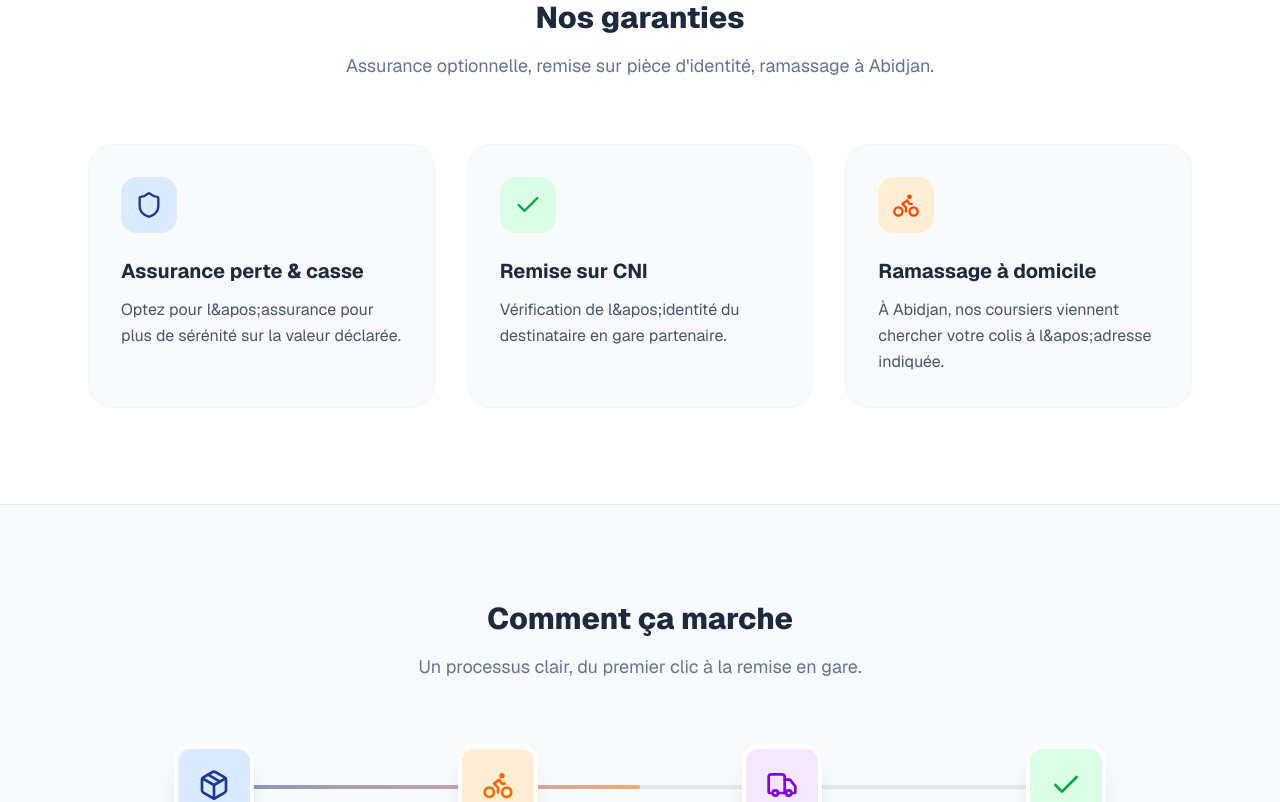
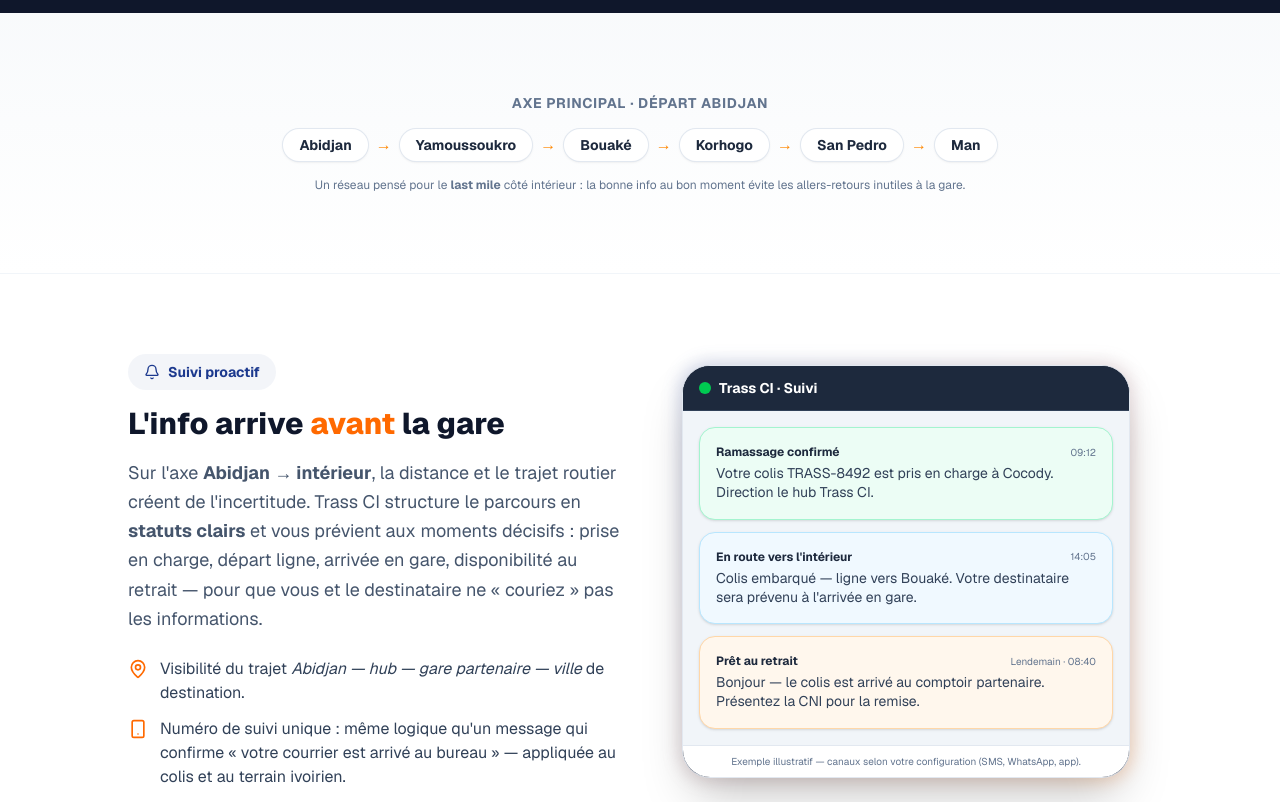
Before and after one commit to digitaltransitagence-design/TRASSCI, a Next.js app: page / in a window 1280 px wide. Shown: the part 940-1742 px from the top of the page. Built offline with nearby package versions, Linux system fonts and the light colour scheme.

Commit message:
feat(landing): notifications Abidjan-intérieur, prompts IA contextualisés CI, doc SQL enrichissement
Made-with: Cursor

```diff
--- a/app/api/ai/pack/route.js
+++ b/app/api/ai/pack/route.js
@@ -7,7 +7,11 @@ export async function POST(request) {
     if (!description?.trim()) {
       return NextResponse.json({ error: "Description requise" }, { status: 400 });
     }
-    const prompt = `L'utilisateur veut expédier: "${description}". Détermine la catégorie principale parmi: Document, Vêtements, Électronique, Marchandise. Dis si c'est fragile (true/false). Donne exactement 2 conseils courts d'emballage en français. Réponds UNIQUEMENT en JSON valide avec les clés: categorie, fragile, conseils (tableau de 2 strings).`;
+    const prompt = `Contexte: expédition colis en Côte d'Ivoire, trajet souvent long (Abidjan vers l'intérieur: chaleur, humidité, vibrations routières, manutention en gare). L'utilisateur décrit: "${description}".
+
+Tâche: déduis la catégorie parmi Document, Vêtements, Électronique, Marchandise. Indique fragile (true/false) si casse/vibration/humidité sont un risque. Donne exactement 2 conseils courts d'emballage adaptés au contexte ivoirien (papier bulle, étanchéité, calage, étiquetage).
+
+Réponds UNIQUEMENT en JSON valide: {"categorie":"...","fragile":true|false,"conseils":["...","..."]}`;
     const text = await generateContent(prompt, { json: true });
     if (!text) {
       return NextResponse.json(
--- a/app/api/ai/report/route.js
+++ b/app/api/ai/report/route.js
@@ -4,7 +4,11 @@ import { generateContent } from "@/lib/gemini";
 export async function POST(request) {
   try {
     const { total, revenue, incidents } = await request.json();
-    const prompt = `Entreprise logistique en Côte d'Ivoire. KPI: ${total} colis, CA ${revenue} FCFA, ${incidents} incidents signalés. Comme directeur logistique expérimenté, donne 3 recommandations stratégiques très courtes avec puces pour améliorer rentabilité et réduire incidents sur l'axe Abidjan–intérieur. Réponds en français, ton professionnel.`;
+    const prompt = `Tu es un directeur logistique senior en Côte d'Ivoire. L'entreprise Trass CI gère le flux Abidjan (collecte / hub) vers l'intérieur du pays (gares partenaires, remise au destinataire).
+
+KPI actuels: ${total} colis en base, chiffre d'affaires cumulé ${revenue} FCFA, ${incidents} colis avec incident signalé.
+
+Donne 4 recommandations stratégiques concrètes (puces courtes) pour: (1) réduire les incidents en gare et en transit, (2) améliorer la prévisibilité côté client (notifications / statuts), (3) optimiser la charge sur l'axe Abidjan–intérieur, (4) rentabilité sans promesse chiffrée inventée. Réponds en français, ton professionnel, sans jargon inutile.`;
     const text = await generateContent(prompt, { json: false });
     if (!text) {
       return NextResponse.json(
--- a/app/api/ai/traffic/route.js
+++ b/app/api/ai/traffic/route.js
@@ -7,7 +7,12 @@ export async function POST(request) {
     if (!address?.trim()) {
       return NextResponse.json({ error: "Adresse requise" }, { status: 400 });
     }
-    const prompt = `Tu es un assistant logistique à Abidjan, Côte d'Ivoire. Adresse de ramassage: "${address}". Destination colis: "${destination || "non précisée"}". Donne 3 à 5 phrases courtes en français sur les points de vigilance trafic / accès (Adjamé, heures de pointe, pluie) — pas de données temps réel inventées, reste prudent et utile pour un coursier moto.`;
+    const prompt = `Tu es un assistant logistique terrain à Abidjan (Côte d'Ivoire), pour un coursier qui doit récupérer un colis puis le ramener vers le hub / les gares partenaires pour un envoi vers l'intérieur.
+
+Adresse de ramassage: "${address}".
+Destination du colis (ville intérieur): "${destination || "non précisée"}".
+
+Donne 4 à 6 phrases courtes en français: accès quartier, circulation (sans inventer de temps réel), zones souvent congestionnées (ex. approches gares, marchés), prudence pluie / routes glissantes, et attitude professionnelle en gare. Ne cite pas de données GPS ou d'heures précises inventées. Ton: opérationnel, utile pour une moto ou petite camionnette.`;
     const text = await generateContent(prompt, { json: false });
     if (!text) {
       return NextResponse.json(
--- a/app/page.js
+++ b/app/page.js
@@ -9,11 +9,13 @@ import {
   Sparkles,
 } from "lucide-react";
 import { LandingTrackForm } from "@/components/landing/LandingTrackForm";
+import NotificationShowcase from "@/components/landing/NotificationShowcase";
+import AbidjanInteriorStrip from "@/components/landing/AbidjanInteriorStrip";
 
 export const metadata = {
   title: "Trass CI — Expédiez sans stress | Abidjan → Intérieur",
   description:
-    "Logistique bout en bout en Côte d'Ivoire : ramassage, assurance, suivi et remise en gare.",
+    "Colis Abidjan vers l'intérieur : ramassage, notifications, assurance et remise en gare partenaire.",
 };
 
 export default function Home() {
@@ -37,17 +39,23 @@ export default function Home() {
               Expédiez sans stress
             </h1>
             <p className="mb-8 text-lg leading-relaxed text-blue-100 md:text-xl">
-              De la collecte à domicile jusqu&apos;à la remise en gare à
-              l&apos;intérieur du pays.{" "}
+              L&apos;axe <strong className="text-white">Abidjan → intérieur</strong>{" "}
+              mérite la même clarté qu&apos;un « votre courrier est arrivé au bureau »
+              : nous structurons le trajet du colis et{" "}
               <strong className="text-white">
-                Ramassage, assurance, suivi et partenaires de confiance.
-              </strong>
+                chaque étape clé est visible dans votre suivi
+              </strong>{" "}
+              — du ramassage à la remise en gare chez le destinataire.
             </p>
             <LandingTrackForm />
             <div className="mt-8 flex flex-wrap items-center gap-6 text-sm font-medium text-blue-200">
               <span className="flex items-center gap-2">
                 <Check className="h-5 w-5 text-green-400" />
-                Partenaires fiables (SBTA, UTB…)
+                Notifications à chaque statut important
+              </span>
+              <span className="flex items-center gap-2">
+                <Check className="h-5 w-5 text-green-400" />
+                Partenaires (SBTA, UTB…)
               </span>
               <span className="flex items-center gap-2">
                 <Check className="h-5 w-5 text-green-400" />
@@ -76,7 +84,7 @@ export default function Home() {
             ["100%", "Couverture nationale"],
             ["+5 000", "Colis sécurisés"],
             ["12", "Gares partenaires"],
-            ["24/7", "Suivi & assistance"],
+            ["24/7", "Suivi & alertes"],
           ].map(([n, l]) => (
             <div key={l} className="first:border-0">
               <p
@@ -92,6 +100,16 @@ export default function Home() {
         </div>
       </section>
 
+      <section className="border-b border-slate-100 bg-gradient-to-b from-slate-50 to-white py-20">
+        <AbidjanInteriorStrip />
+      </section>
+
+      <section className="py-20">
+        <div className="mx-auto max-w-6xl px-6">
+          <NotificationShowcase />
+        </div>
+      </section>
+
       <section className="py-24">
         <div className="mx-auto max-w-6xl px-6">
           <div className="mb-16 text-center">
@@ -99,8 +117,8 @@ export default function Home() {
               Nos garanties
             </h2>
             <p className="mx-auto max-w-2xl text-lg text-slate-500">
-              Assurance optionnelle, remise sur pièce d&apos;identité, ramassage
-              à Abidjan.
+              Assurance, identité vérifiée en gare, ramassage à Abidjan — pensé
+              pour les longues distances vers l&apos;intérieur.
             </p>
           </div>
           <div className="grid gap-8 md:grid-cols-3">
@@ -229,6 +247,10 @@ export default function Home() {
                 q: "Comment payer ?",
                 a: "Le paiement s'effectue selon le mode indiqué lors de la prise en charge (coursier ou agence).",
               },
+              {
+                q: "À quoi servent les notifications / le suivi ?",
+                a: "Sur Abidjan–intérieur, le délai et le trajet créent souvent des appels « où est le colis ? ». Le suivi par statut (comme une confirmation d'arrivée) réduit cette friction : expéditeur et destinataire voient la progression jusqu'à la remise en gare.",
+              },
             ].map(({ q, a }) => (
               <div
                 key={q}
--- /dev/null
+++ b/components/landing/AbidjanInteriorStrip.jsx
@@ -0,0 +1,38 @@
+/**
+ * Bandeau villes / axe — ancrage géographique Abidjan → intérieur.
+ */
+export default function AbidjanInteriorStrip() {
+  const hubs = [
+    "Abidjan",
+    "Yamoussoukro",
+    "Bouaké",
+    "Korhogo",
+    "San Pedro",
+    "Man",
+  ];
+  return (
+    <div className="mx-auto max-w-4xl px-6">
+      <p className="mb-4 text-center text-sm font-bold uppercase tracking-wider text-slate-500">
+        Axe principal · départ Abidjan
+      </p>
+      <div className="flex flex-wrap items-center justify-center gap-2">
+        {hubs.map((city, i) => (
+          <span key={city} className="flex items-center gap-2">
+            <span className="rounded-full bg-white px-4 py-1.5 text-sm font-bold text-slate-800 shadow-sm ring-1 ring-slate-200">
+              {city}
+            </span>
+            {i < hubs.length - 1 && (
+              <span className="hidden text-orange-400 sm:inline" aria-hidden>
+                →
+              </span>
+            )}
+          </span>
+        ))}
+      </div>
+      <p className="mt-4 text-center text-xs text-slate-500">
+        Un réseau pensé pour le <strong>last mile</strong> côté intérieur : la
+        bonne info au bon moment évite les allers-retours inutiles à la gare.
+      </p>
+    </div>
+  );
+}
--- /dev/null
+++ b/components/landing/NotificationShowcase.jsx
@@ -0,0 +1,94 @@
+import { Bell, MapPin, Smartphone } from "lucide-react";
+
+/**
+ * Mise en avant du suivi par notifications — pilier UX sur l’axe Abidjan → intérieur.
+ */
+export default function NotificationShowcase() {
+  const messages = [
+    {
+      title: "Ramassage confirmé",
+      body: "Votre colis TRASS-8492 est pris en charge à Cocody. Direction le hub Trass CI.",
+      time: "09:12",
+      tone: "bg-emerald-50 border-emerald-200",
+    },
+    {
+      title: "En route vers l'intérieur",
+      body: "Colis embarqué — ligne vers Bouaké. Votre destinataire sera prévenu à l'arrivée en gare.",
+      time: "14:05",
+      tone: "bg-sky-50 border-sky-200",
+    },
+    {
+      title: "Prêt au retrait",
+      body: "Bonjour — le colis est arrivé au comptoir partenaire. Présentez la CNI pour la remise.",
+      time: "Lendemain · 08:40",
+      tone: "bg-orange-50 border-orange-200",
+    },
+  ];
+
+  return (
+    <div className="mx-auto grid max-w-5xl gap-10 lg:grid-cols-2 lg:items-center">
+      <div>
+        <div className="mb-4 inline-flex items-center gap-2 rounded-full bg-blue-900/5 px-4 py-2 text-sm font-bold text-blue-900">
+          <Bell className="h-4 w-4" aria-hidden />
+          Suivi proactif
+        </div>
+        <h3 className="mb-4 text-2xl font-extrabold text-slate-900 md:text-3xl">
+          L&apos;info arrive{" "}
+          <span className="text-orange-500">avant</span> la gare
+        </h3>
+        <p className="mb-6 text-lg leading-relaxed text-slate-600">
+          Sur l&apos;axe <strong>Abidjan → intérieur</strong>, la distance et le
+          trajet routier créent de l&apos;incertitude. Trass CI structure le
+          parcours en <strong>statuts clairs</strong> et vous prévient aux
+          moments décisifs : prise en charge, départ ligne, arrivée en gare,
+          disponibilité au retrait — pour que vous et le destinataire ne
+          « couriez » pas les informations.
+        </p>
+        <ul className="space-y-3 text-slate-700">
+          <li className="flex gap-3">
+            <MapPin className="mt-0.5 h-5 w-5 shrink-0 text-orange-500" />
+            <span>
+              Visibilité du trajet <em>Abidjan — hub — gare partenaire — ville</em>{" "}
+              de destination.
+            </span>
+          </li>
+          <li className="flex gap-3">
+            <Smartphone className="mt-0.5 h-5 w-5 shrink-0 text-orange-500" />
+            <span>
+              Numéro de suivi unique : même logique qu&apos;un message qui
+              confirme « votre courrier est arrivé au bureau » — appliquée au
+              colis et au terrain ivoirien.
+            </span>
+          </li>
+        </ul>
+      </div>
+
+      <div className="relative mx-auto w-full max-w-md">
+        <div className="absolute -inset-1 rounded-[2rem] bg-gradient-to-br from-blue-900/20 to-orange-500/20 blur-sm" />
+        <div className="relative overflow-hidden rounded-[1.75rem] border border-slate-200 bg-slate-900 shadow-2xl">
+          <div className="flex items-center gap-2 border-b border-slate-700 bg-slate-800 px-4 py-3">
+            <div className="h-3 w-3 rounded-full bg-green-500" />
+            <span className="text-sm font-bold text-white">Trass CI · Suivi</span>
+          </div>
+          <div className="space-y-3 bg-slate-100 p-4">
+            {messages.map((m) => (
+              <div
+                key={m.title}
+                className={`rounded-2xl border p-4 shadow-sm ${m.tone}`}
+              >
+                <div className="mb-1 flex items-center justify-between gap-2">
+                  <span className="text-xs font-bold text-slate-800">{m.title}</span>
+                  <span className="text-[10px] text-slate-500">{m.time}</span>
+                </div>
+                <p className="text-sm leading-snug text-slate-700">{m.body}</p>
+              </div>
+            ))}
+          </div>
+          <p className="border-t border-slate-200 bg-white px-4 py-2 text-center text-[10px] text-slate-500">
+            Exemple illustratif — canaux selon votre configuration (SMS, WhatsApp, app).
+          </p>
+        </div>
+      </div>
+    </div>
+  );
+}
```
Also changed, not shown: 1 other file (tests, documents, lock files or other folders).
